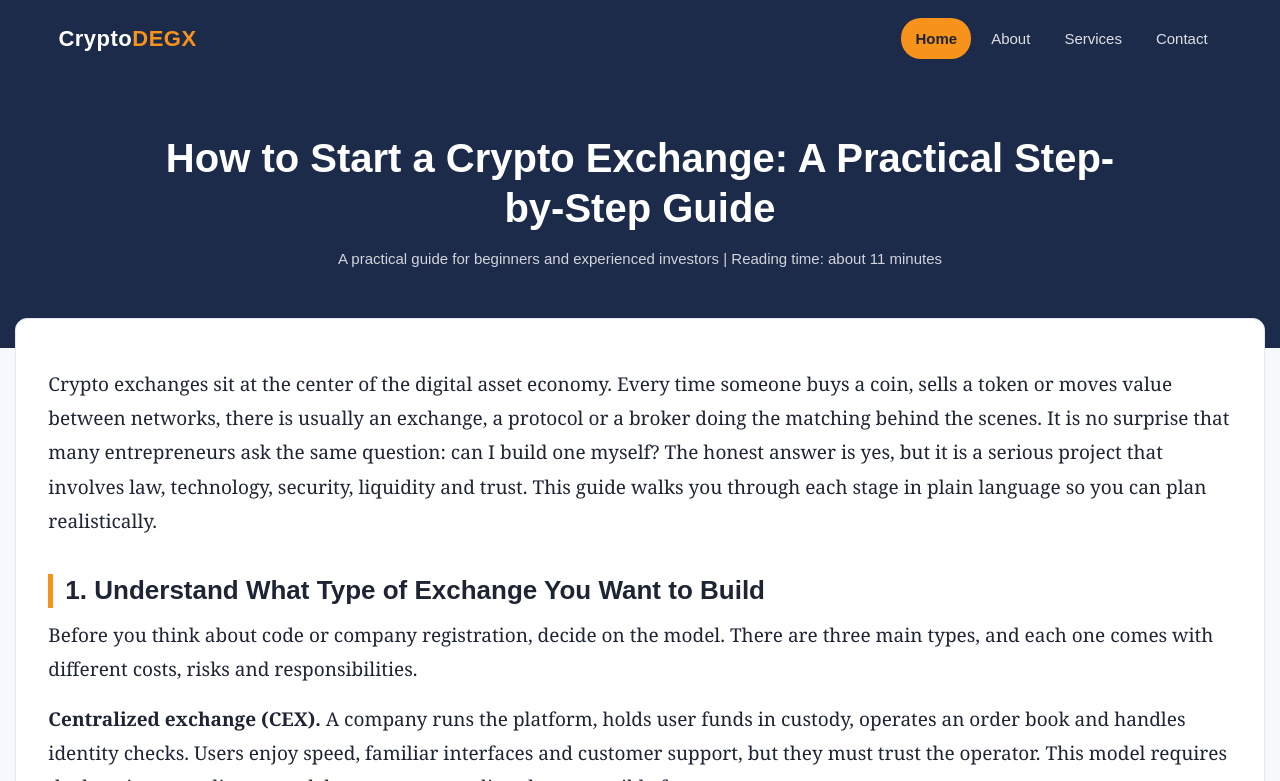
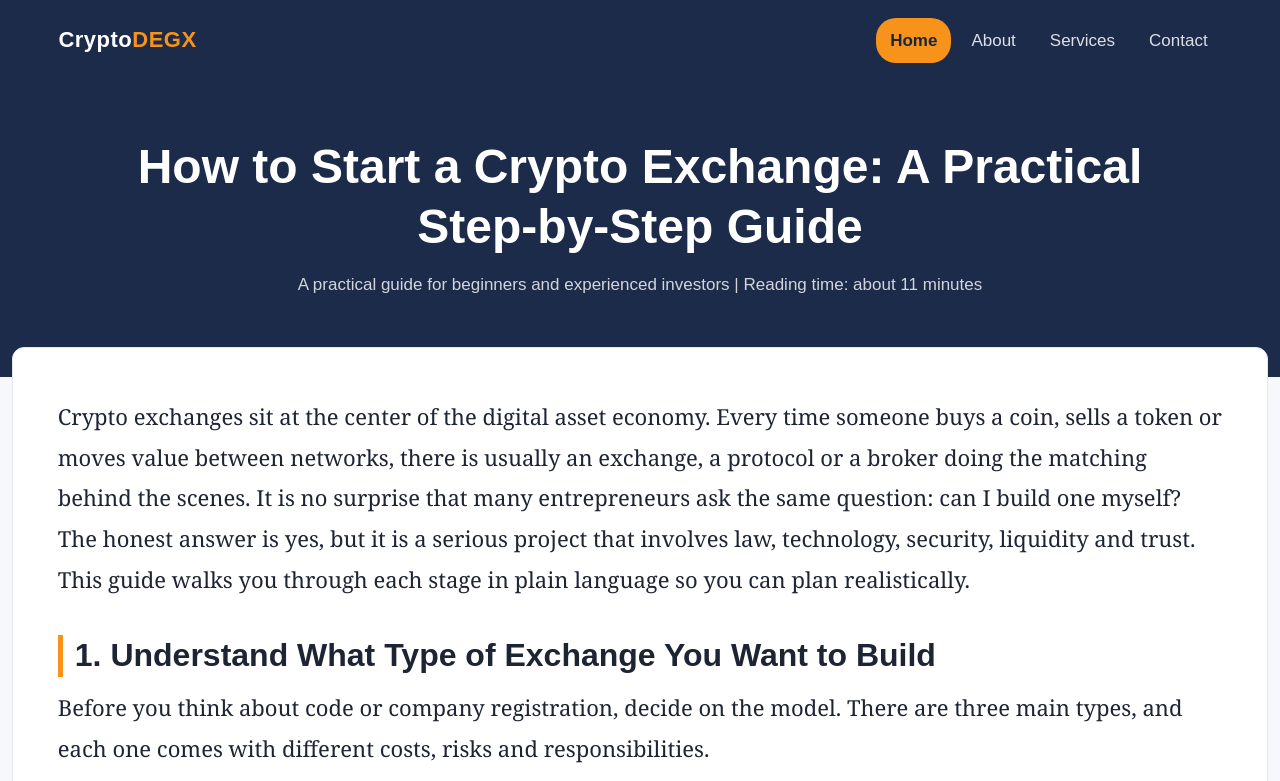
Before and after one commit to CryptoDEGX/howtostartacryptoexchange, a plain HTML site: page index.html in a window 1280 px wide. Shown: the top 781 px of the page. Drawn offline with Linux system fonts and the light colour scheme.

Commit message:
Update index.html

```diff
--- a/index.html
+++ b/index.html
@@ -9,21 +9,21 @@
 :root{--bg:#f6f8fb;--card:#fff;--text:#1d2433;--muted:#5b6578;--accent:#f7931a;--accent2:#1c2b4a;--line:#e3e8f0}
 @media (prefers-color-scheme:dark){:root{--bg:#0f1420;--card:#171e2e;--text:#e8ecf4;--muted:#9aa5bb;--accent:#ffa940;--accent2:#0a0f1c;--line:#27304a}}
 *{box-sizing:border-box}
-body{margin:0;background:var(--bg);color:var(--text);font-family:Georgia,'Times New Roman',serif;line-height:1.8;font-size:19px}
+body{margin:0;background:var(--bg);color:var(--text);font-family:Georgia,'Times New Roman',serif;line-height:1.85;font-size:22px}
 header{background:var(--accent2);color:#fff;padding:18px 20px}
 header .in{max-width:none;padding:0 clamp(16px,3vw,48px);margin:auto;display:flex;justify-content:space-between;align-items:center;font-family:Arial,sans-serif}
 header b{font-size:22px;letter-spacing:.5px}header b span{color:var(--accent)}
 header small{opacity:.8}
 .hero{background:var(--accent2);color:#fff;padding:56px 20px 76px;text-align:center;font-family:Arial,sans-serif}
-.hero h1{max-width:1000px;margin:0 auto 12px;font-size:clamp(26px,5vw,40px);line-height:1.25}
-.hero p{margin:0;opacity:.8;font-size:15px}
-main{max-width:none;margin:-30px clamp(8px,1.2vw,20px) 28px;background:var(--card);padding:48px clamp(18px,2.5vw,40px);border-radius:12px;border:1px solid var(--line)}
-h2{font-family:Arial,sans-serif;font-size:26px;margin:36px 0 10px;border-left:5px solid var(--accent);padding-left:12px;line-height:1.3}
+.hero h1{max-width:1100px;margin:0 auto 12px;font-size:clamp(28px,5vw,48px);line-height:1.25}
+.hero p{margin:0;opacity:.8;font-size:17px}
+main{max-width:1400px;width:calc(100% - 24px);margin:-30px auto 28px;background:var(--card);padding:48px clamp(20px,3.5vw,64px);border-radius:12px;border:1px solid var(--line)}
+h2{font-family:Arial,sans-serif;font-size:32px;margin:36px 0 10px;border-left:5px solid var(--accent);padding-left:12px;line-height:1.3}
 p{margin:0 0 16px}
 ul{padding-left:22px}li{margin-bottom:8px}
 .toc{background:var(--bg);border:1px solid var(--line);border-radius:8px;padding:14px 20px;font-family:Arial,sans-serif;font-size:15px;margin-bottom:24px}
 .toc a{color:var(--accent)}
-.note{background:var(--bg);border-left:5px solid var(--accent);padding:14px 18px;border-radius:6px;margin:22px 0;font-size:16px}
+.note{background:var(--bg);border-left:5px solid var(--accent);padding:14px 18px;border-radius:6px;margin:22px 0;font-size:20px}
 a{color:#c26a00;font-weight:bold}
 @media (prefers-color-scheme:dark){a{color:var(--accent)}}
 .next{margin-top:40px;padding:22px;border:2px dashed var(--accent);border-radius:10px;font-family:Arial,sans-serif}
@@ -32,17 +32,17 @@ a{color:#c26a00;font-weight:bold}
 footer{background:var(--accent2);color:#c9d1e3;padding:26px 20px;margin-top:20px;text-align:center;font-family:Arial,sans-serif;font-size:13px}
 footer a{color:var(--accent)}
 @media(max-width:900px){main,.sec{padding:28px 22px}}
-@media(max-width:600px){main{padding:24px 18px}body{font-size:17px}}
+@media(max-width:600px){main{padding:24px 18px}body{font-size:19px}}
 
 html{scroll-behavior:smooth}
 header{position:sticky;top:0;z-index:20}
 header .in{flex-wrap:wrap;gap:8px}
-nav a{color:#fff;text-decoration:none;font-family:Arial,sans-serif;font-size:15px;font-weight:normal;margin-left:6px;padding:7px 14px;border-radius:20px;opacity:.85;display:inline-block}
+nav a{color:#fff;text-decoration:none;font-family:Arial,sans-serif;font-size:17px;font-weight:normal;margin-left:6px;padding:7px 14px;border-radius:20px;opacity:.85;display:inline-block}
 nav a:hover{opacity:1}
 nav a.active{background:var(--accent);color:#1d2433;opacity:1;font-weight:bold}
-.sec{max-width:none;margin:0 clamp(8px,1.2vw,20px) 28px;background:var(--card);padding:40px clamp(18px,2.5vw,40px);border-radius:12px;border:1px solid var(--line);scroll-margin-top:80px}
+.sec{max-width:1400px;width:calc(100% - 24px);margin:0 auto 28px;background:var(--card);padding:40px clamp(20px,3.5vw,64px);border-radius:12px;border:1px solid var(--line);scroll-margin-top:80px}
 .sec h2{margin-top:0}
-.grid{display:grid;grid-template-columns:repeat(auto-fill,minmax(260px,1fr));gap:12px;margin-top:14px;font-family:Arial,sans-serif;font-size:15px}
+.grid{display:grid;grid-template-columns:repeat(auto-fill,minmax(260px,1fr));gap:12px;margin-top:14px;font-family:Arial,sans-serif;font-size:18px}
 .grid div{background:var(--bg);border:1px solid var(--line);border-radius:8px;padding:12px 14px}
 .grid b{display:block;color:var(--accent);margin-bottom:2px}
 #home{scroll-margin-top:60px}
@@ -148,7 +148,7 @@ nav a.active{background:var(--accent);color:#1d2433;opacity:1;font-weight:bold}
 <p><b>How long does it take to launch?</b><br>A simple broker-style service may take a few months, while a full exchange with custody, licensing and fiat banking usually takes much longer. Regulatory review and bank onboarding are often the slowest parts, so plan for delays.</p>
 <p><b>Do I need my own token?</b><br>No. Many successful platforms operate without one, and launching a token can add legal complexity. Focus first on a safe trading product, reliable support and a clear compliance structure.</p>
 <p><b>What should I publish to gain trust?</b><br>Share your fee schedule, security practices, risk disclosures and, if possible, independent reserve attestations. Clear communication about outages and incidents also builds credibility over time.</p>
-<p>Once you understand the building blocks, the biggest question for most founders is how much regulation will cost. Continue with our next article: <a href="crypto-exchange-license-cost.html">Crypto Exchange License Cost: What You Should Budget For</a>.</p>
+<p>Once you understand the building blocks, the biggest question for most founders is how much regulation will cost. Continue with our next article: <a href="https://cryptoexchangelicensecost.vercel.app/">Crypto Exchange License Cost: What You Should Budget For</a>.</p>
 
 <h2>Final Thoughts</h2>
 <p>Starting a crypto exchange is possible, but it is not a weekend project. Success depends on picking a clear niche, building on a solid legal foundation, designing secure technology, and earning user trust step by step. If you approach it as a long-term regulated business instead of a quick opportunity, your chances improve significantly.</p>
```
